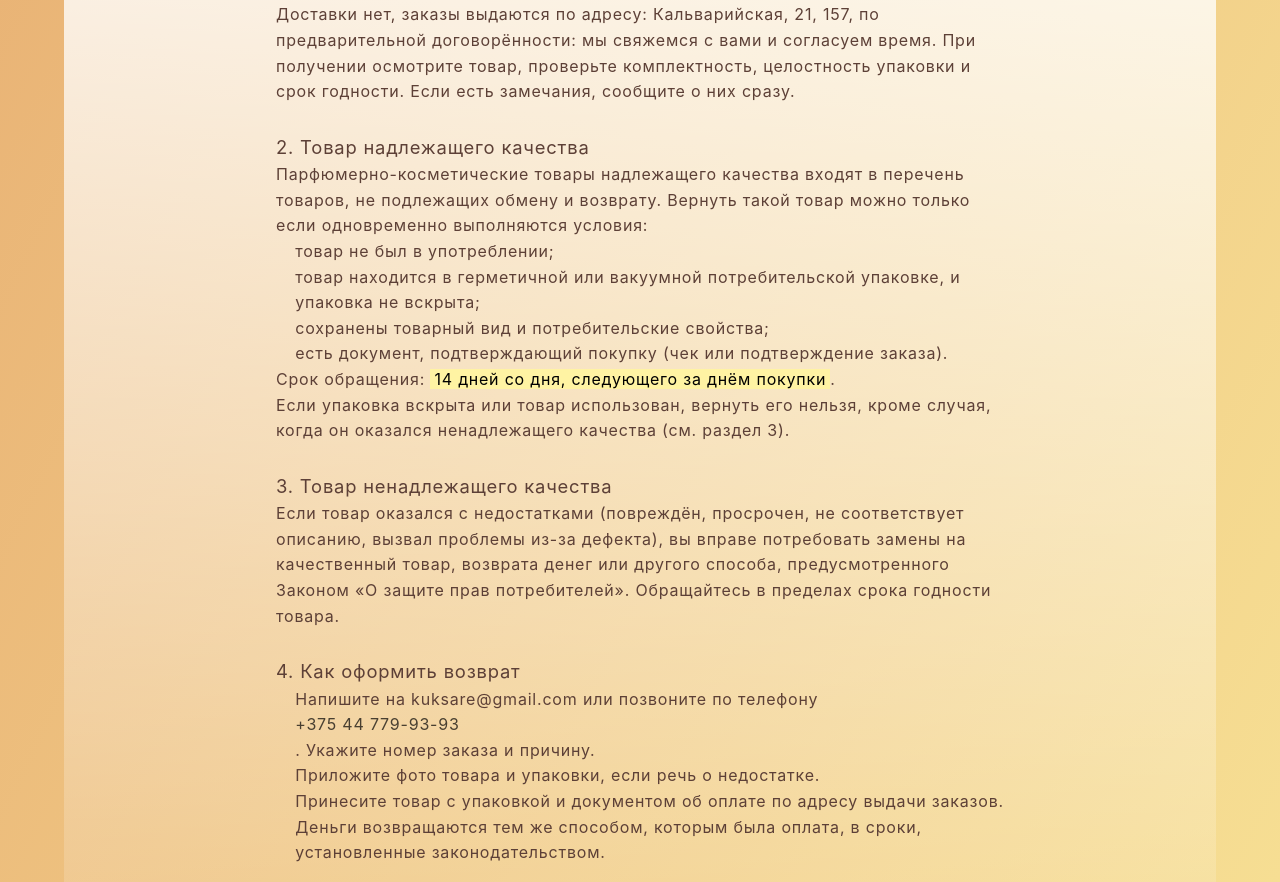
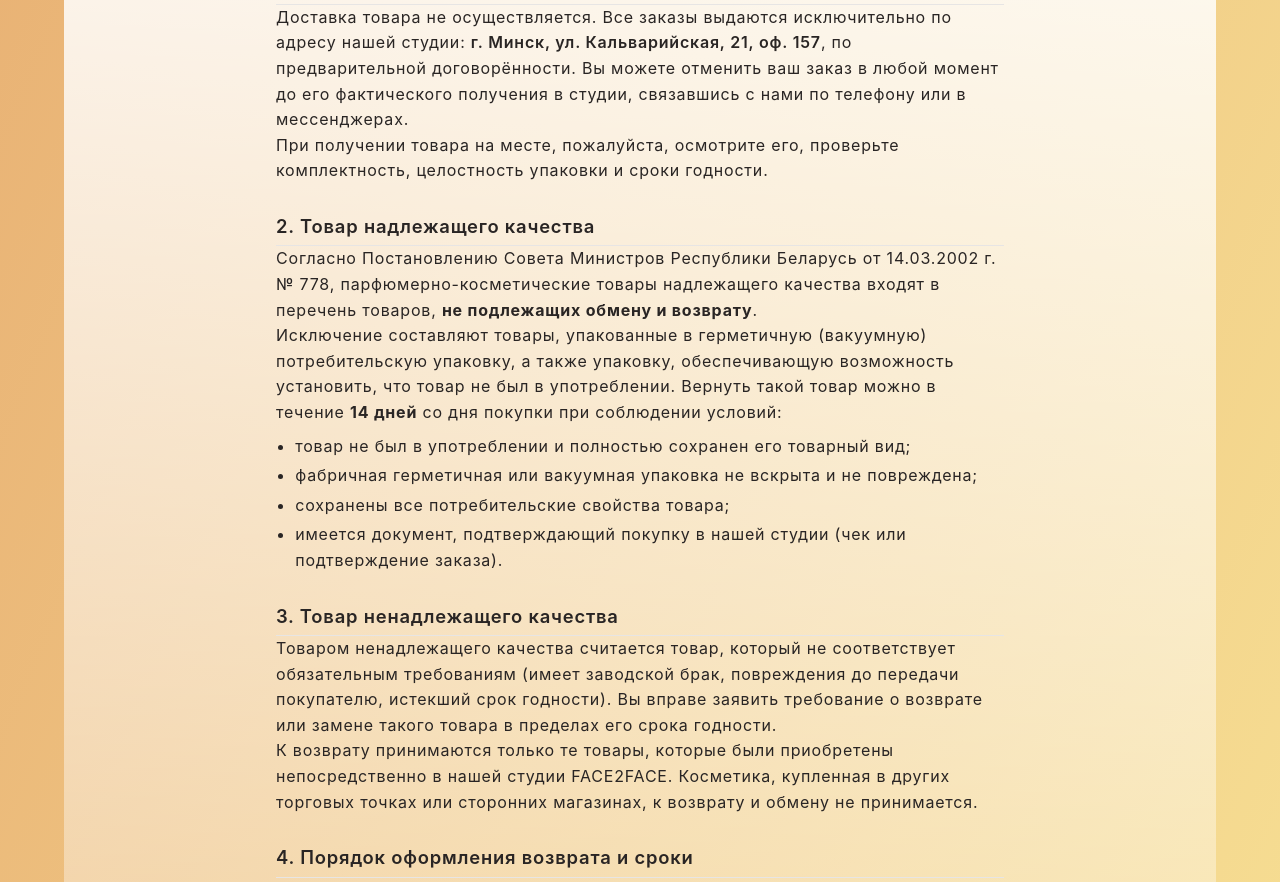
Before and after one commit to kiqiou/face2face-vue, a Vue app: page /return-policy in a window 1280 px wide. Shown: the part 444-1326 px from the top of the page. Built offline with nearby package versions, Linux system fonts and the light colour scheme; no server answers.

Commit message:
fix: changed text in return policy

```diff
--- a/src/client/pages/ReturnPolicy.vue
+++ b/src/client/pages/ReturnPolicy.vue
@@ -6,82 +6,68 @@
     <p>
       Продавец: индивидуальный предприниматель Песлякова А. А., УНП
       <span>192788999</span>, г. Минск,
-      <span>Панченко 42, 104
-      </span>. Условия составлены в соответствии с
+      <span>Панченко 42, 104</span>. Условия составлены в соответствии с
       Законом Республики Беларусь «О защите прав потребителей» и
       постановлениями Совета Министров Республики Беларусь о розничной
       торговле.
     </p>
 
-    <h2>1. Получение заказа</h2>
+    <h2>1. Получение и отмена заказа</h2>
     <p>
-      Доставки нет, заказы выдаются по адресу:
-      <span>Кальварийская, 21, 157</span>, по предварительной
-      договорённости: мы свяжемся с вами и согласуем время. При получении
-      осмотрите товар,
-      проверьте комплектность, целостность упаковки и срок годности. Если
-      есть замечания, сообщите о них сразу.
+      Доставка товара не осуществляется. Все заказы выдаются исключительно по адресу нашей студии:
+      <span>г. Минск, ул. Кальварийская, 21, оф. 157</span>, по предварительной договорённости.
+      Вы можете отменить ваш заказ в любой момент до его фактического получения в студии, связавшись с нами по телефону или в мессенджерах.
+    </p>
+    <p>
+      При получении товара на месте, пожалуйста, осмотрите его, проверьте комплектность, целостность упаковки и сроки годности.
     </p>
 
     <h2>2. Товар надлежащего качества</h2>
     <p>
-      Парфюмерно-косметические товары надлежащего качества входят в перечень
-      товаров, не подлежащих обмену и возврату. Вернуть такой товар можно
-      только если одновременно выполняются условия:
+      Согласно Постановлению Совета Министров Республики Беларусь от 14.03.2002 г. № 778, парфюмерно-косметические товары надлежащего качества входят в перечень товаров, <strong>не подлежащих обмену и возврату</strong>.
+    </p>
+    <p>
+      Исключение составляют товары, упакованные в герметичную (вакуумную) потребительскую упаковку, а также упаковку, обеспечивающую возможность установить, что товар не был в употреблении. Вернуть такой товар можно в течение <strong>14 дней</strong> со дня покупки при соблюдении условий:
     </p>
     <ul>
-      <li>товар не был в употреблении;</li>
-      <li>
-        товар находится в герметичной или вакуумной потребительской упаковке,
-        и упаковка не вскрыта;
-      </li>
-      <li>сохранены товарный вид и потребительские свойства;</li>
-      <li>есть документ, подтверждающий покупку (чек или подтверждение заказа).</li>
+      <li>товар не был в употреблении и полностью сохранен его товарный вид;</li>
+      <li>фабричная герметичная или вакуумная упаковка не вскрыта и не повреждена;</li>
+      <li>сохранены все потребительские свойства товара;</li>
+      <li>имеется документ, подтверждающий покупку в нашей студии (чек или подтверждение заказа).</li>
     </ul>
-    <p>
-      Срок обращения: <span class="todo">14 дней со дня, следующего за днём
-      покупки</span>.
-    </p>
-    <p>
-      Если упаковка вскрыта или товар использован, вернуть его нельзя, кроме
-      случая, когда он оказался ненадлежащего качества (см. раздел 3).
-    </p>
 
     <h2>3. Товар ненадлежащего качества</h2>
     <p>
-      Если товар оказался с недостатками (повреждён, просрочен, не
-      соответствует описанию, вызвал проблемы из-за дефекта), вы вправе
-      потребовать замены на качественный товар, возврата денег или другого
-      способа, предусмотренного Законом «О защите прав потребителей».
-      Обращайтесь в пределах срока годности товара.
+      Товаром ненадлежащего качества считается товар, который не соответствует обязательным требованиям (имеет заводской брак, повреждения до передачи покупателю, истекший срок годности). Вы вправе заявить требование о возврате или замене такого товара в пределах его срока годности.
+    </p>
+    <p>
+      К возврату принимаются только те товары, которые были приобретены непосредственно в нашей студии FACE2FACE. Косметика, купленная в других торговых точках или сторонних магазинах, к возврату и обмену не принимается.
     </p>
 
-    <h2>4. Как оформить возврат</h2>
+    <h2>4. Порядок оформления возврата и сроки</h2>
+    <p>
+      Для оформления возврата или обмена товара вам необходимо:
+    </p>
     <ul>
       <li>
-        Напишите на
-        <a href="mailto:kuksare@gmail.com">kuksare@gmail.com</a> или позвоните
-        по телефону <a href="tel:+375447799394" class="block text-black/70"
-              >+375 44 779-93-93 </a
-            >. Укажите номер
-        заказа и причину.
+        Связаться с нами по телефонам студии:
+        <a href="tel:+375447799393" class="font-semibold text-stone-800">+375 (44) 779-93-93 (Вера)</a> или
+        <a href="tel:+375291786034" class="font-semibold text-stone-800">+375 (29) 178-60-34 (Анастасия)</a>, либо написать на email:
+        <a href="mailto:kuksare@gmail.com">kuksare@gmail.com</a>.
       </li>
-      <li>Приложите фото товара и упаковки, если речь о недостатке.</li>
-      <li>
-        Принесите товар с упаковкой и документом об оплате по адресу выдачи
-        заказов.
-      </li>
-      <li>
-        Деньги возвращаются тем же способом, которым была оплата, в сроки,
-        установленные законодательством.
-      </li>
+      <li>При обнаружении недостатка прикрепите к обращению четкие фотографии товара и его упаковки со сроком годности.</li>
+      <li>Обратиться лично в студию по адресу <strong>ул. Кальварийская, 21, оф. 157</strong>, предоставив сам товар, его упаковку и чек.</li>
     </ul>
+    <p>
+      В соответствии со ст. 25 Закона РБ «О защите прав потребителей» обоснованные требования о возврате денежных средств за товар ненадлежащего качества удовлетворяются <strong>незамедлительно</strong>. Если сделать это сразу невозможно, максимальный срок составляет <strong>7 дней</strong> (при необходимости проведения независимой экспертизы — до <strong>14 дней</strong>).
+    </p>
+    <p>
+      Денежные средства возвращаются тем же способом, которым была произведена оплата. При оплате картой срок зачисления денег зависит от вашего банка и обычно занимает до 7 дней (в редких случаях до 30 дней).
+    </p>
 
     <h2>5. Спорные ситуации</h2>
     <p>
-      Если вы не согласны с решением, вы можете подать письменную претензию.
-      Для оценки качества товара можно получить заключение независимой
-      экспертизы. Споры решаются по законодательству Республики Беларусь.
+      В случае возникновения разногласий о наличии недостатков товара или причинах их возникновения, мы вправе провести экспертизу товара за свой счет. Покупатель имеет право присутствовать при проведении экспертизы. Все споры разрешаются в строгом соответствии с действующим законодательством Республики Беларусь.
     </p>
   </main>
 </template>
@@ -98,26 +84,35 @@ export default {
   margin: 0 auto;
   padding: 24px 16px 48px;
   line-height: 1.6;
+  color: #292524; /* stone-800 */
 }
 .policy h1 {
   font-size: 1.6rem;
   margin-bottom: 4px;
+  font-weight: 700;
 }
 .policy h2 {
   font-size: 1.15rem;
   margin-top: 28px;
+  font-weight: 600;
+  border-bottom: 1px solid #e7e5e4; /* stone-200 */
+  padding-bottom: 4px;
 }
 .policy ul {
   padding-left: 1.2em;
+  list-style-type: disc;
+  margin-top: 8px;
+  margin-bottom: 8px;
+}
+.policy li {
+  margin-bottom: 4px;
 }
 .updated {
   opacity: 0.7;
   margin-top: 0;
+  font-size: 0.9rem;
 }
-/* Подсветка полей, которые нужно заполнить. Удалите вместе с текстом в скобках. */
-.todo {
-  background: #fff3a3;
-  color: #000;
-  padding: 0 4px;
+span {
+  font-weight: 600;
 }
 </style>
```
